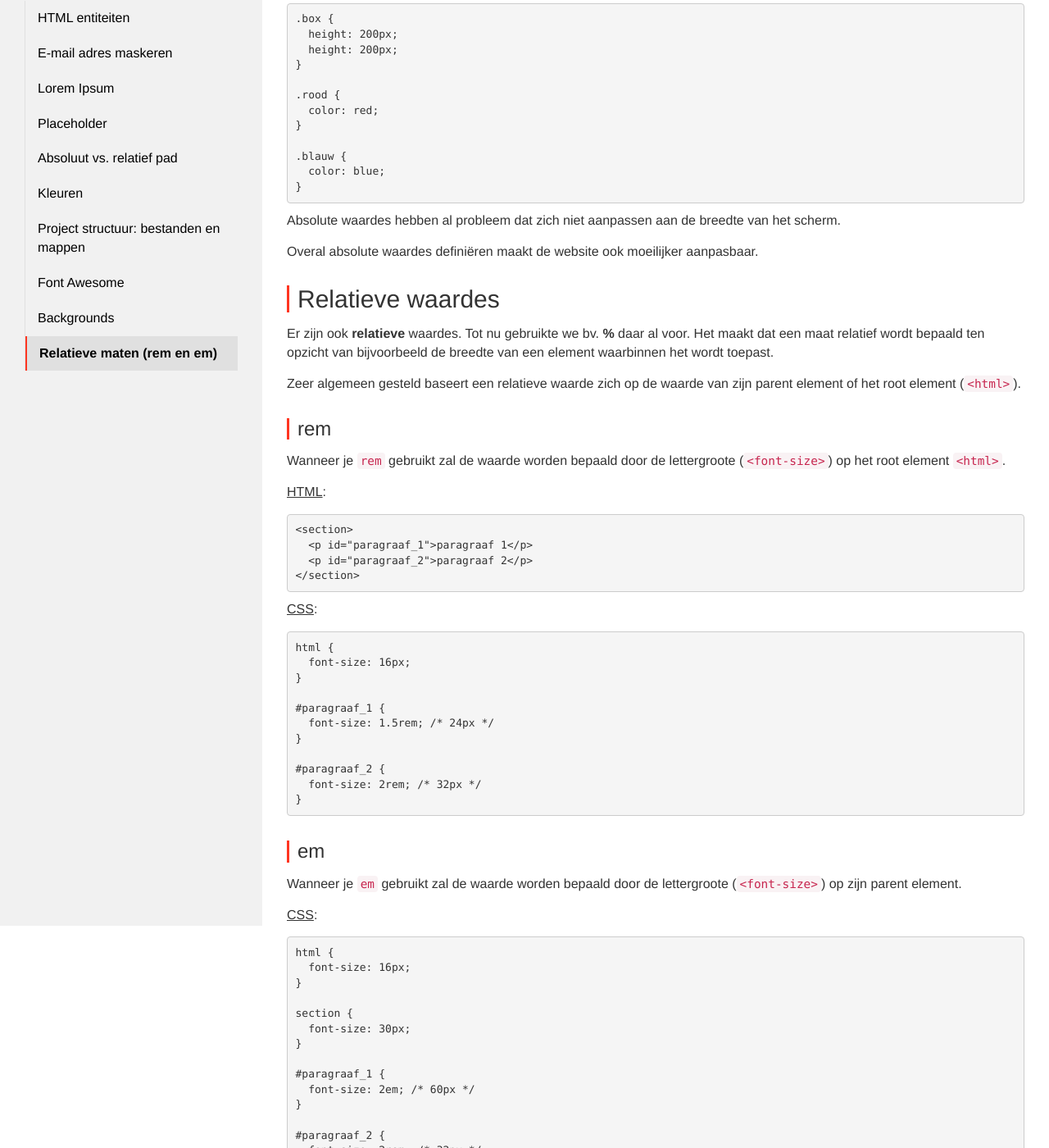
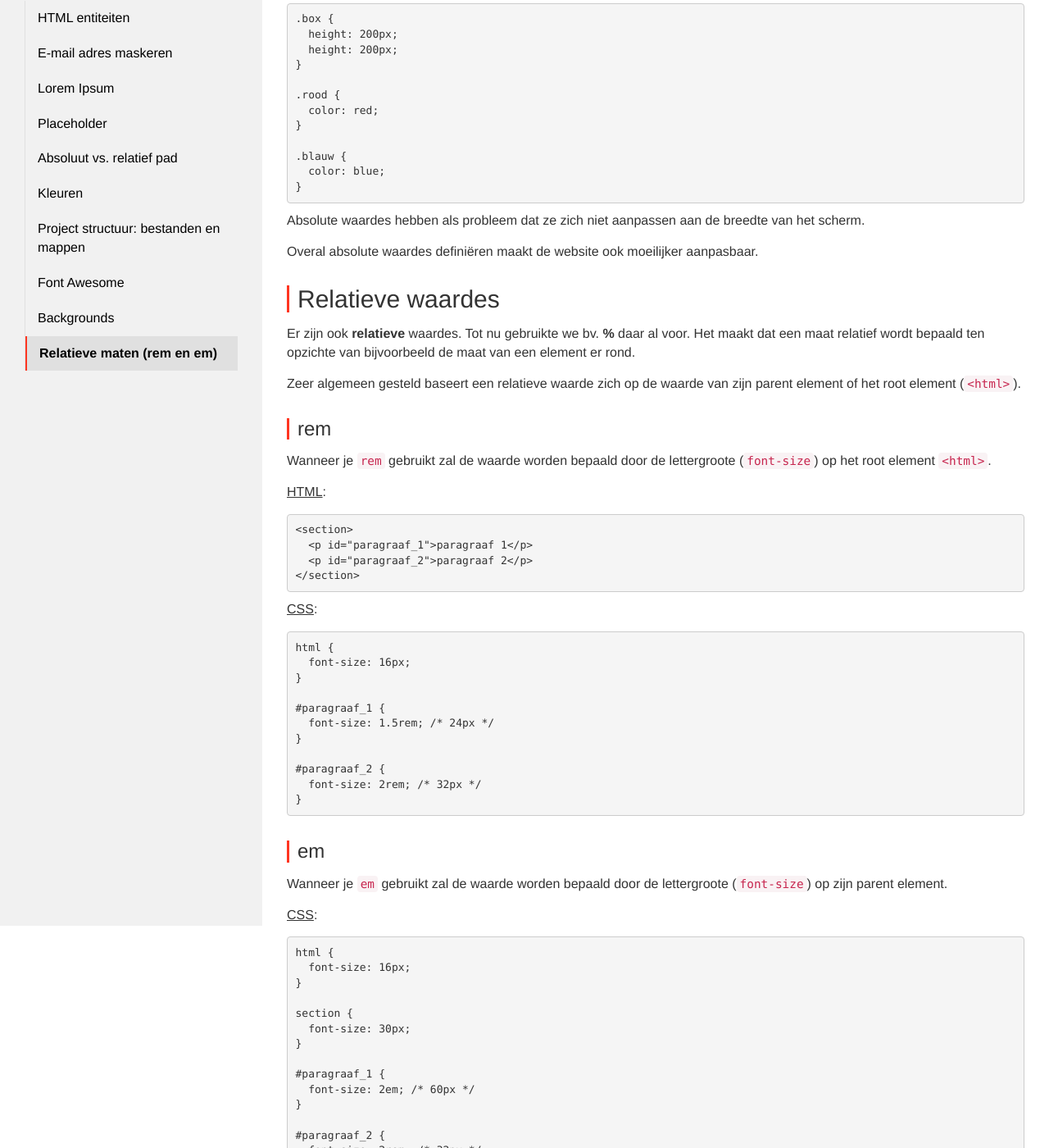
Before and after one commit to Syntra-Brussel/webdesign, a Jekyll site: the page built from tips-and-tricks/rem-em.md, in a window 1280 px wide and 1400 px high, scrolled down 371 px. Shown: the whole window at 82% size. Built offline with Jekyll 4.4.1, drawn with Linux system fonts in a browser that asks for light colours; nearby versions of some CDN libraries; a script that is not in the unit is left out.

Commit message:
Update rem-em.md

```diff
--- a/tips-and-tricks/rem-em.md
+++ b/tips-and-tricks/rem-em.md
@@ -32,19 +32,19 @@ Bij het bepalen van de hoogte, breedte, lettertype, marges en padding maken we g
 }
 </pre>
 
-Absolute waardes hebben al probleem dat zich niet aanpassen aan de breedte van het scherm.
+Absolute waardes hebben als probleem dat ze zich niet aanpassen aan de breedte van het scherm.
 
 Overal absolute waardes definiëren maakt de website ook moeilijker aanpasbaar.
 
 ## Relatieve waardes
 
-Er zijn ook <strong>relatieve</strong> waardes. Tot nu gebruikte we bv. <strong>%</strong> daar al voor. Het maakt dat een maat relatief wordt bepaald ten opzicht van bijvoorbeeld de breedte van een element waarbinnen het wordt toepast.
+Er zijn ook <strong>relatieve</strong> waardes. Tot nu gebruikte we bv. <strong>%</strong> daar al voor. Het maakt dat een maat relatief wordt bepaald ten opzichte van bijvoorbeeld de maat van een element er rond.
 
 Zeer algemeen gesteld baseert een relatieve waarde zich op de waarde van zijn parent element of het root element (<code>&lt;html&gt;</code>).
 
 ### rem
 
-Wanneer je <code>rem</code> gebruikt zal de waarde worden bepaald door de lettergroote (<code>&lt;font-size&gt;</code>) op het root element <code>&lt;html&gt;</code>.
+Wanneer je <code>rem</code> gebruikt zal de waarde worden bepaald door de lettergroote (<code>font-size</code>) op het root element <code>&lt;html&gt;</code>.
 
 <u>HTML</u>:
 <pre data-enlighter-theme="beyond" data-enlighter-language="html">
@@ -72,7 +72,7 @@ html {
 
 ### em
 
-Wanneer je <code>em</code> gebruikt zal de waarde worden bepaald door de lettergroote (<code>&lt;font-size&gt;</code>) op zijn parent element.
+Wanneer je <code>em</code> gebruikt zal de waarde worden bepaald door de lettergroote (<code>font-size</code>) op zijn parent element.
 
 <u>CSS</u>:
 <pre data-enlighter-theme="beyond" data-enlighter-language="css">
@@ -97,7 +97,7 @@ section {
     <h3>TIP</h3>
     <p>
     Gebruik de inspectie tool om de effectieve waardes te inspecteren.
-
+    <br/>
     <img src="images/rem_em_inspectietool.png" />
     </p>
 </div>
```
